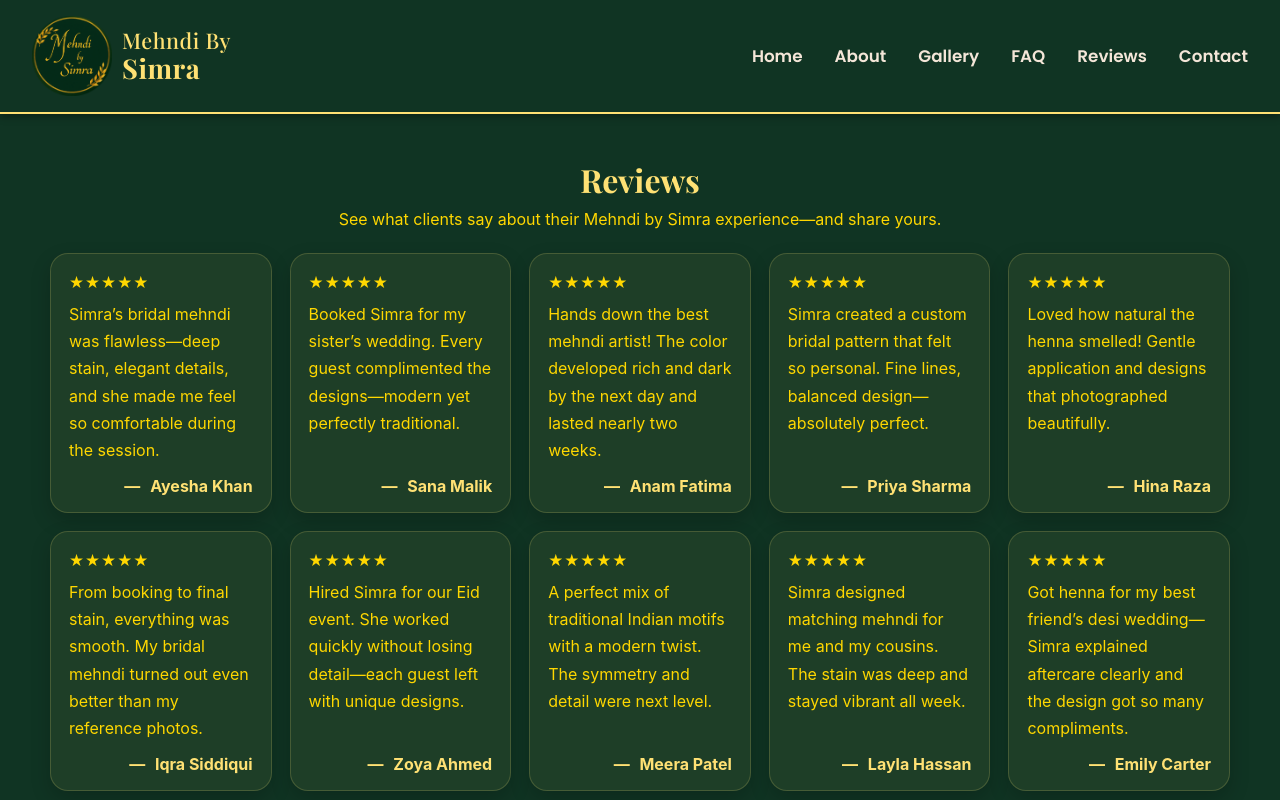
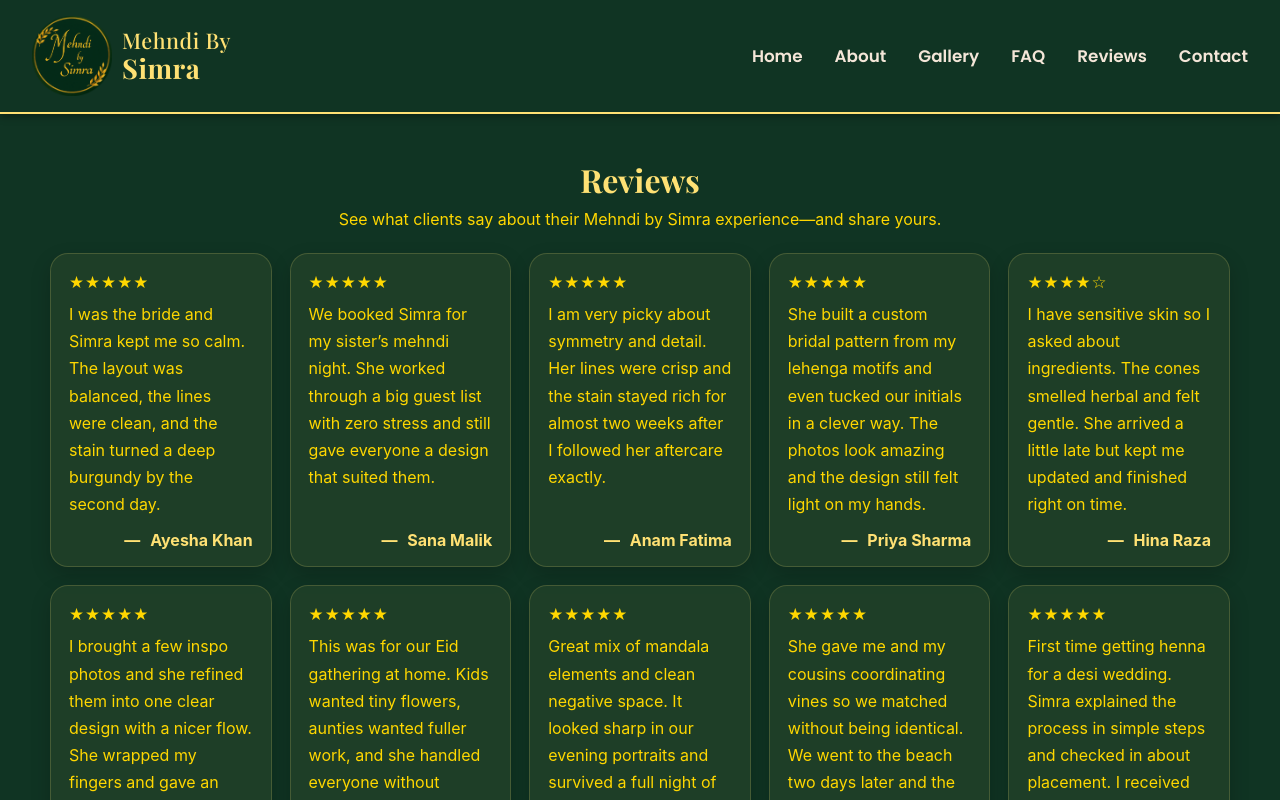
Before and after one commit to usmanAfzalKhan/henna-website, a React (Vite) app: page /reviews in a window 1280 px wide. Built offline with nearby package versions, Linux system fonts and the light colour scheme; no server answers; the database is empty.

Commit message:
Add new image upon client request

```diff
--- a/src/data/seedReviews.js
+++ b/src/data/seedReviews.js
@@ -3,16 +3,86 @@
 //    await window.seedReviewsToFirestore()
 
 export const seedReviews = [
-  { id: "seed1", name: "Ayesha Khan", rating: 5, text: "Simra’s bridal mehndi was flawless—deep stain, elegant details, and she made me feel so comfortable during the session.", createdAt: "2025-07-01T12:00:00Z" },
-  { id: "seed2", name: "Sana Malik", rating: 5, text: "Booked Simra for my sister’s wedding. Every guest complimented the designs—modern yet perfectly traditional.", createdAt: "2025-07-03T12:00:00Z" },
-  { id: "seed3", name: "Anam Fatima", rating: 5, text: "Hands down the best mehndi artist! The color developed rich and dark by the next day and lasted nearly two weeks.", createdAt: "2025-07-06T12:00:00Z" },
-  { id: "seed4", name: "Priya Sharma", rating: 5, text: "Simra created a custom bridal pattern that felt so personal. Fine lines, balanced design—absolutely perfect.", createdAt: "2025-07-08T12:00:00Z" },
-  { id: "seed5", name: "Hina Raza", rating: 5, text: "Loved how natural the henna smelled! Gentle application and designs that photographed beautifully.", createdAt: "2025-07-10T12:00:00Z" },
-  { id: "seed6", name: "Iqra Siddiqui", rating: 5, text: "From booking to final stain, everything was smooth. My bridal mehndi turned out even better than my reference photos.", createdAt: "2025-07-12T12:00:00Z" },
-  { id: "seed7", name: "Zoya Ahmed", rating: 5, text: "Hired Simra for our Eid event. She worked quickly without losing detail—each guest left with unique designs.", createdAt: "2025-07-15T12:00:00Z" },
-  { id: "seed8", name: "Meera Patel", rating: 5, text: "A perfect mix of traditional Indian motifs with a modern twist. The symmetry and detail were next level.", createdAt: "2025-07-18T12:00:00Z" },
-  { id: "seed9", name: "Layla Hassan", rating: 5, text: "Simra designed matching mehndi for me and my cousins. The stain was deep and stayed vibrant all week.", createdAt: "2025-07-20T12:00:00Z" },
-  { id: "seed10", name: "Emily Carter", rating: 5, text: "Got henna for my best friend’s desi wedding—Simra explained aftercare clearly and the design got so many compliments.", createdAt: "2025-07-22T12:00:00Z" },
+  {
+    id: "seed1",
+    name: "Ayesha Khan",
+    rating: 5,
+    text:
+      "I was the bride and Simra kept me so calm. The layout was balanced, the lines were clean, and the stain turned a deep burgundy by the second day.",
+    createdAt: "2025-07-01T12:00:00Z",
+  },
+  {
+    id: "seed2",
+    name: "Sana Malik",
+    rating: 5,
+    text:
+      "We booked Simra for my sister’s mehndi night. She worked through a big guest list with zero stress and still gave everyone a design that suited them.",
+    createdAt: "2025-07-03T12:00:00Z",
+  },
+  {
+    id: "seed3",
+    name: "Anam Fatima",
+    rating: 5,
+    text:
+      "I am very picky about symmetry and detail. Her lines were crisp and the stain stayed rich for almost two weeks after I followed her aftercare exactly.",
+    createdAt: "2025-07-06T12:00:00Z",
+  },
+  {
+    id: "seed4",
+    name: "Priya Sharma",
+    rating: 5,
+    text:
+      "She built a custom bridal pattern from my lehenga motifs and even tucked our initials in a clever way. The photos look amazing and the design still felt light on my hands.",
+    createdAt: "2025-07-08T12:00:00Z",
+  },
+  {
+    id: "seed5",
+    name: "Hina Raza",
+    rating: 4,
+    text:
+      "I have sensitive skin so I asked about ingredients. The cones smelled herbal and felt gentle. She arrived a little late but kept me updated and finished right on time.",
+    createdAt: "2025-07-10T12:00:00Z",
+  },
+  {
+    id: "seed6",
+    name: "Iqra Siddiqui",
+    rating: 5,
+    text:
+      "I brought a few inspo photos and she refined them into one clear design with a nicer flow. She wrapped my fingers and gave an aftercare card. The color developed evenly.",
+    createdAt: "2025-07-12T12:00:00Z",
+  },
+  {
+    id: "seed7",
+    name: "Zoya Ahmed",
+    rating: 5,
+    text:
+      "This was for our Eid gathering at home. Kids wanted tiny flowers, aunties wanted fuller work, and she handled everyone without rushing. Zero smudges on outfits too.",
+    createdAt: "2025-07-15T12:00:00Z",
+  },
+  {
+    id: "seed8",
+    name: "Meera Patel",
+    rating: 5,
+    text:
+      "Great mix of mandala elements and clean negative space. It looked sharp in our evening portraits and survived a full night of dancing.",
+    createdAt: "2025-07-18T12:00:00Z",
+  },
+  {
+    id: "seed9",
+    name: "Layla Hassan",
+    rating: 5,
+    text:
+      "She gave me and my cousins coordinating vines so we matched without being identical. We went to the beach two days later and the stain still looked bold.",
+    createdAt: "2025-07-20T12:00:00Z",
+  },
+  {
+    id: "seed10",
+    name: "Emily Carter",
+    rating: 5,
+    text:
+      "First time getting henna for a desi wedding. Simra explained the process in simple steps and checked in about placement. I received compliments all night.",
+    createdAt: "2025-07-22T12:00:00Z",
+  },
 ];
 
 
```
Also changed, not shown: public/images/services/bridal-hand.webp.
